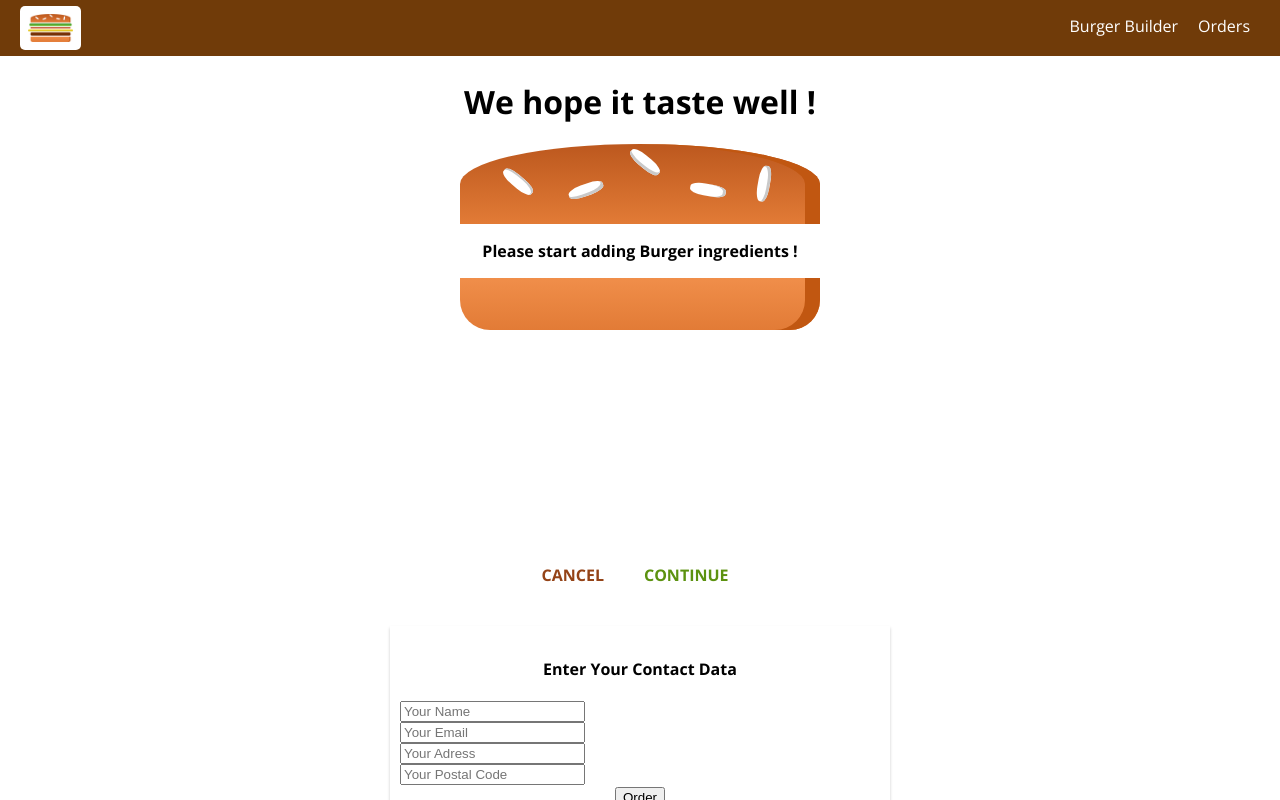
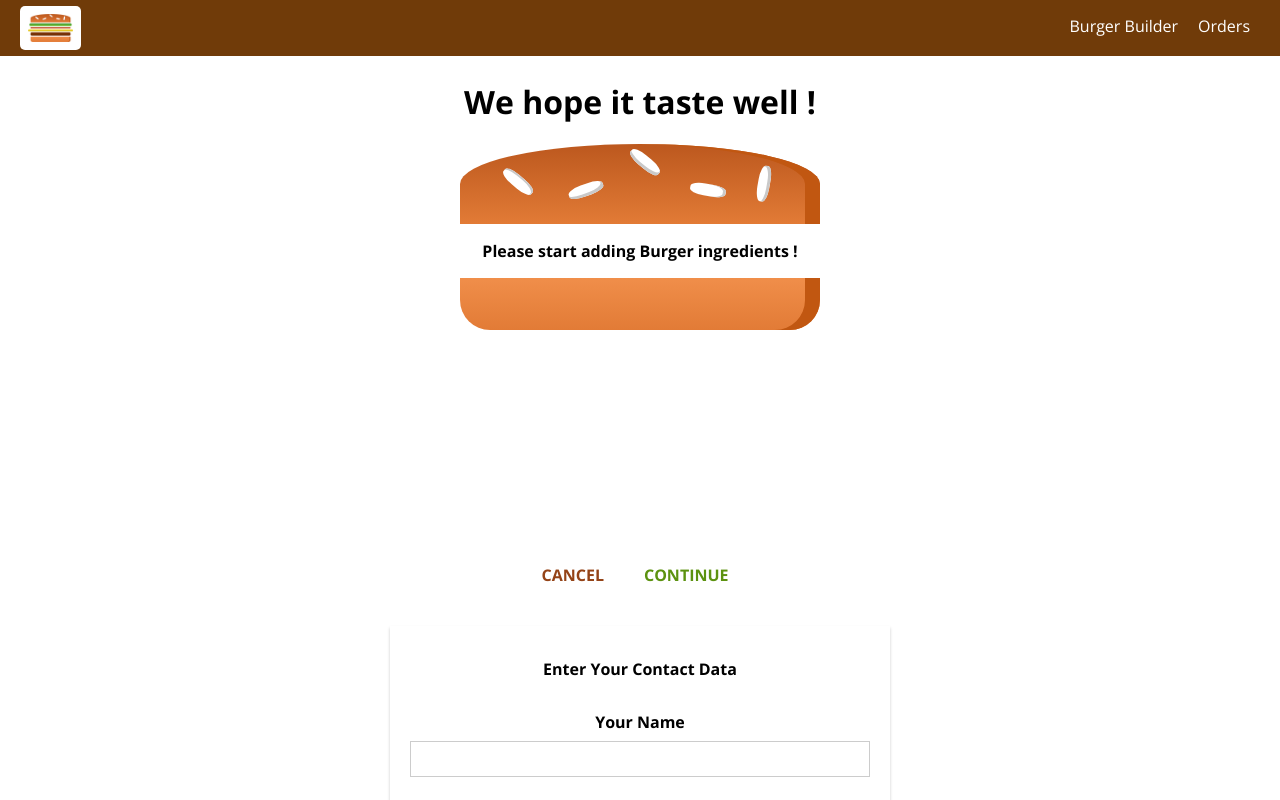
Before and after one commit to lechcirmirakis/burger_configurator, a React (Create React App) app: page /checkout in a window 1280 px wide. Both pictures are taken after a click on the button "CONTINUE". Shown: the top 800 px of the page. Built offline with nearby package versions, Linux system fonts and the light colour scheme.

Commit message:
add custom dynamic input

```diff
--- a/src/components/UI/Input/index.js
+++ b/src/components/UI/Input/index.js
@@ -1,25 +1,25 @@
 import React from "react";
 import PropTypes from "prop-types";
 
-import { InputWrapper } from "./styles";
+import { InputWrapper, LabelBox, InputBox, TextareaBox } from "./styles";
 
-export const input = ({ label, inputType }) => {
+export const input = ({ placeholder, inputType }, props) => {
   let inputElement = null;
 
   switch (inputType) {
     case "input":
-      inputElement = <input {...props} />;
+      inputElement = <InputBox className='inputElement' {...props} />;
       break;
     case "textarea":
-      inputElement = <textarea {...props} />;
+      inputElement = <TextareaBox className='inputElement' {...props} />;
       break;
     default:
-      inputElement = <input {...props} />;
+      inputElement = <InputBox className='inputElement' {...props} />;
   }
 
   return (
     <InputWrapper>
-      <label>{label}</label>
+      <LabelBox>{placeholder}</LabelBox>
       {inputElement}
     </InputWrapper>
   );
--- a/src/components/UI/Input/styles.js
+++ b/src/components/UI/Input/styles.js
@@ -1,5 +1,30 @@
 import styled from "styled-components";
 
-export const BackdropWrapper = styled.div`
+export const InputWrapper = styled.div`
+  width: 100%;
+  padding: 10px;
+  box-sizing: border-box;
 
+  .inputElement {
+    width: 100%;
+    outline: none;
+    border: 1px solid #ccc;
+    background-color: white;
+    font: inherit;
+    padding: 6px 10px;
+
+    &:focus {
+      outline: none;
+      background-color: #efefef;
+    }
+  }
 `;
+
+export const LabelBox = styled.label`
+  font-weight: bold;
+  display: block;
+  margin-bottom: 8px;
+`;
+
+export const InputBox = styled.input``;
+export const TextareaBox = styled.textarea``;
--- a/src/containers/ContactData/index.js
+++ b/src/containers/ContactData/index.js
@@ -5,6 +5,7 @@ import PropTypes from "prop-types";
 import axios from "../../utilities/axios-orders";
 
 import Spinner from "../../components/UI/Spinner";
+import Input from '../../components/UI/Input';
 
 class ContactData extends Component {
   state = {
@@ -51,10 +52,10 @@ class ContactData extends Component {
   render() {
     let form = (
       <form>
-        <input type="text" name="name" placeholder="Your Name" />
-        <input type="email" name="email" placeholder="Your Email" />
-        <input type="text" name="street" placeholder="Your Adress" />
-        <input type="text" name="postal" placeholder="Your Postal Code" />
+        <Input inputType="input" name="name" placeholder="Your Name" />
+        <Input inputType="input" name="email" placeholder="Your Email" />
+        <Input inputType="input" name="street" placeholder="Your Adress" />
+        <Input inputType="input" name="postal" placeholder="Your Postal Code" />
         <button onClick={this.orderHandler}>Order</button>
       </form>
     );
```
